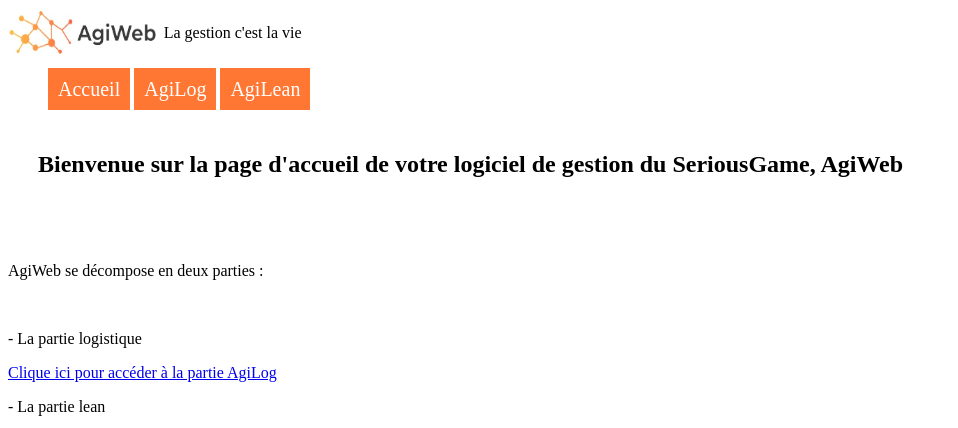
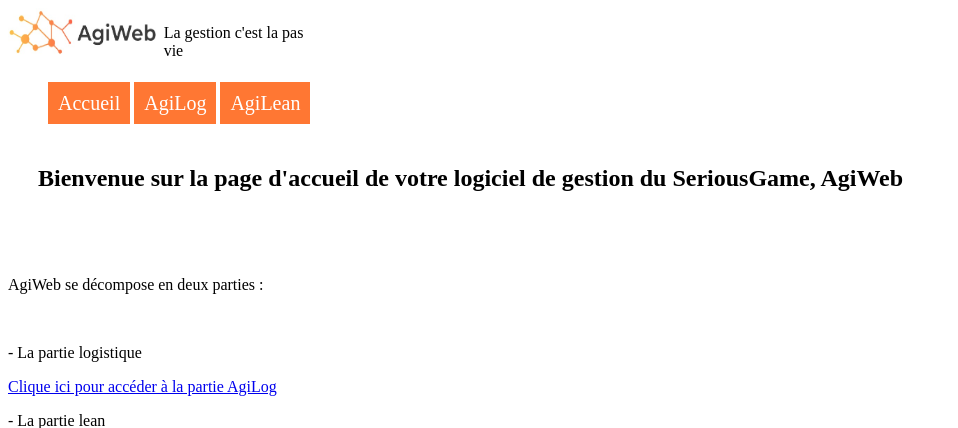
Before and after one commit to edwinguiller/Kleiner, a Flask app: template AgiWeb/Templates/accueil.html in a window 1280 px wide. Shown: the top 428 px of the page, without its empty margins (0-958 px from the left). Run offline with Flask 2, Linux system fonts and the light colour scheme; the template is opened without the code that fills it, so the values that code supplies are empty.

Commit message:
Update accueil.html
test

```diff
--- a/AgiWeb/Templates/accueil.html
+++ b/AgiWeb/Templates/accueil.html
@@ -14,7 +14,7 @@
 					<img class="logo" src="../Static/logo.jpg" alt="description" />
 				</div>
 				<div id="proverbe">
-					<p> La gestion c'est la vie </p>
+					<p> La gestion c'est la pas vie </p>
 				</div>
 			</div>
 		</header>
```
